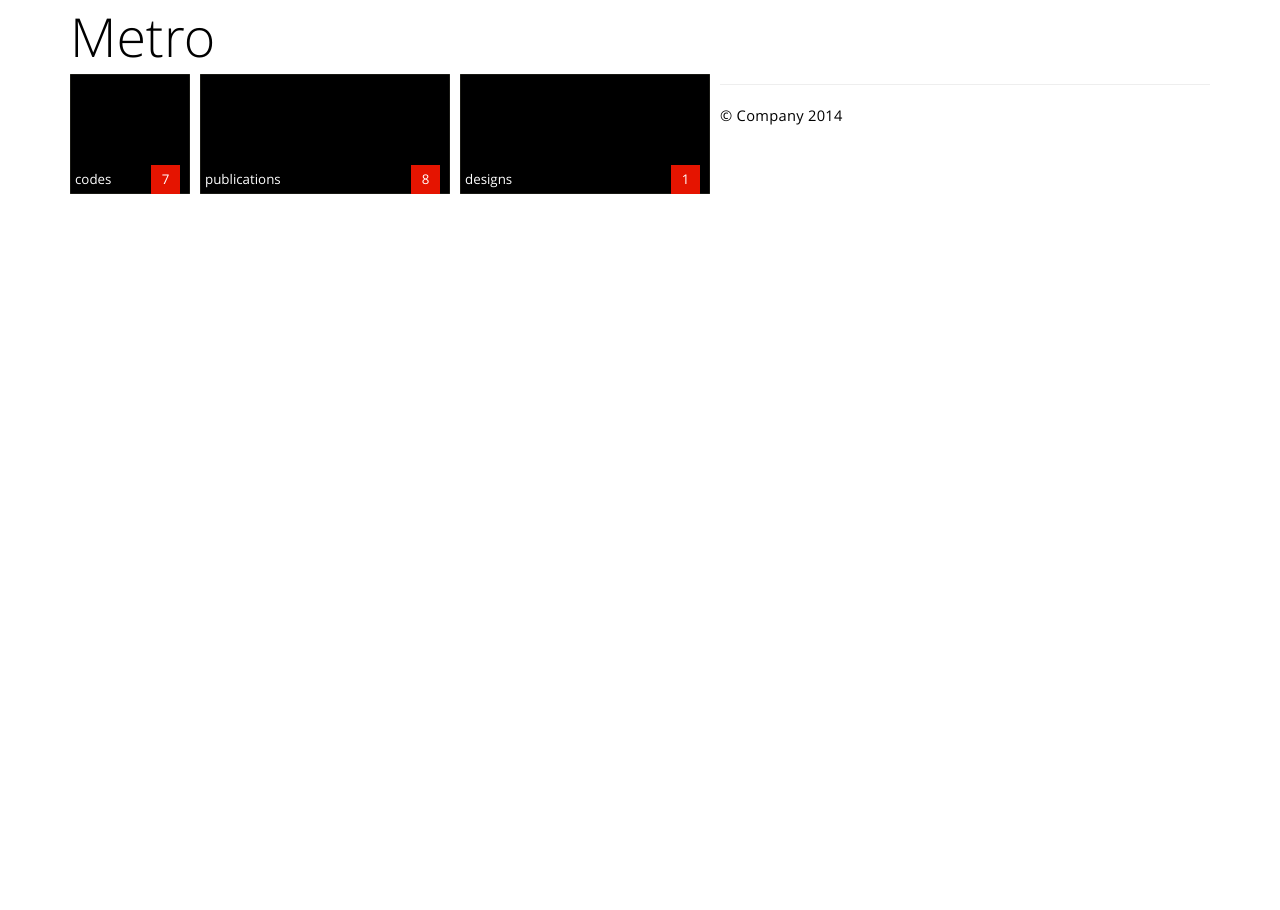
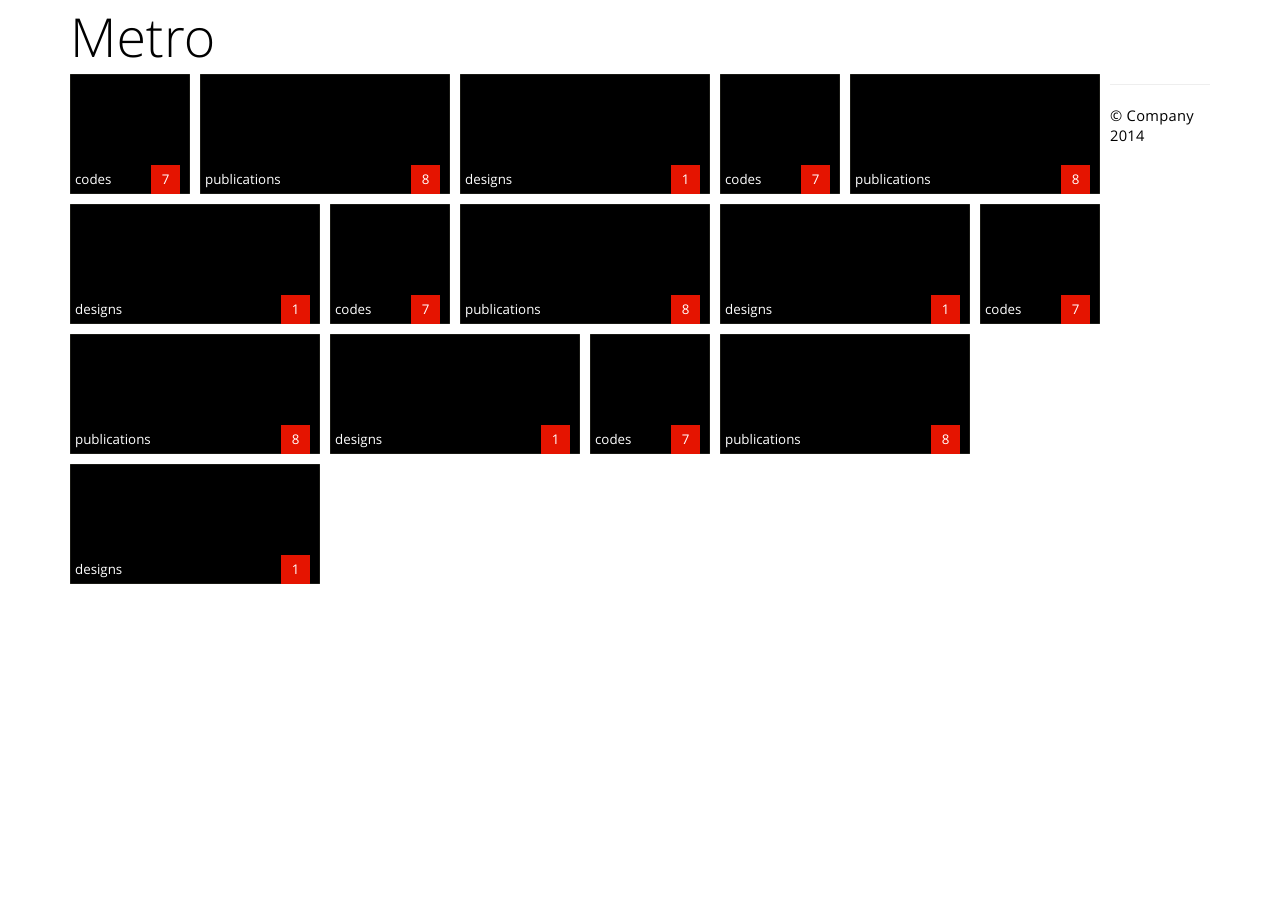
Before and after one commit to alexhagen/alexhagen.github.io, a Jekyll site: the page built from metro.md, in a window 1280 px wide. Built offline with Jekyll 4.4.1, drawn with Linux system fonts in a browser that asks for light colours.

Commit message:
extending

```diff
--- a/metro.md
+++ b/metro.md
@@ -42,3 +42,113 @@ permalink: /metro/
     	</div>
     </div>
 </div>
+
+<!-- STOP HERE -->
+
+<div class="tile bg-black">
+    <div class="brand">
+        <div class="badge bg-red">{{ codes_count }}</div>
+		<div class="tile-status">
+        	<span class="name">codes</span>
+    	</div>
+    </div>
+</div>
+
+<div class="tile double bg-black">
+    <div class="brand">
+        <div class="badge bg-red">{{ publications_count }}</div>
+		<div class="tile-status">
+        	<span class="name">publications</span>
+    	</div>
+    </div>
+</div>
+
+<div class="tile double bg-black">
+    <div class="brand">
+        <div class="badge bg-red">{{ designs_count }}</div>
+		<div class="tile-status">
+        	<span class="name">designs</span>
+    	</div>
+    </div>
+</div>
+
+<div class="tile bg-black">
+    <div class="brand">
+        <div class="badge bg-red">{{ codes_count }}</div>
+		<div class="tile-status">
+        	<span class="name">codes</span>
+    	</div>
+    </div>
+</div>
+
+<div class="tile double bg-black">
+    <div class="brand">
+        <div class="badge bg-red">{{ publications_count }}</div>
+		<div class="tile-status">
+        	<span class="name">publications</span>
+    	</div>
+    </div>
+</div>
+
+<div class="tile double bg-black">
+    <div class="brand">
+        <div class="badge bg-red">{{ designs_count }}</div>
+		<div class="tile-status">
+        	<span class="name">designs</span>
+    	</div>
+    </div>
+</div>
+
+<div class="tile bg-black">
+    <div class="brand">
+        <div class="badge bg-red">{{ codes_count }}</div>
+		<div class="tile-status">
+        	<span class="name">codes</span>
+    	</div>
+    </div>
+</div>
+
+<div class="tile double bg-black">
+    <div class="brand">
+        <div class="badge bg-red">{{ publications_count }}</div>
+		<div class="tile-status">
+        	<span class="name">publications</span>
+    	</div>
+    </div>
+</div>
+
+<div class="tile double bg-black">
+    <div class="brand">
+        <div class="badge bg-red">{{ designs_count }}</div>
+		<div class="tile-status">
+        	<span class="name">designs</span>
+    	</div>
+    </div>
+</div>
+
+<div class="tile bg-black">
+    <div class="brand">
+        <div class="badge bg-red">{{ codes_count }}</div>
+		<div class="tile-status">
+        	<span class="name">codes</span>
+    	</div>
+    </div>
+</div>
+
+<div class="tile double bg-black">
+    <div class="brand">
+        <div class="badge bg-red">{{ publications_count }}</div>
+		<div class="tile-status">
+        	<span class="name">publications</span>
+    	</div>
+    </div>
+</div>
+
+<div class="tile double bg-black">
+    <div class="brand">
+        <div class="badge bg-red">{{ designs_count }}</div>
+		<div class="tile-status">
+        	<span class="name">designs</span>
+    	</div>
+    </div>
+</div>
```
